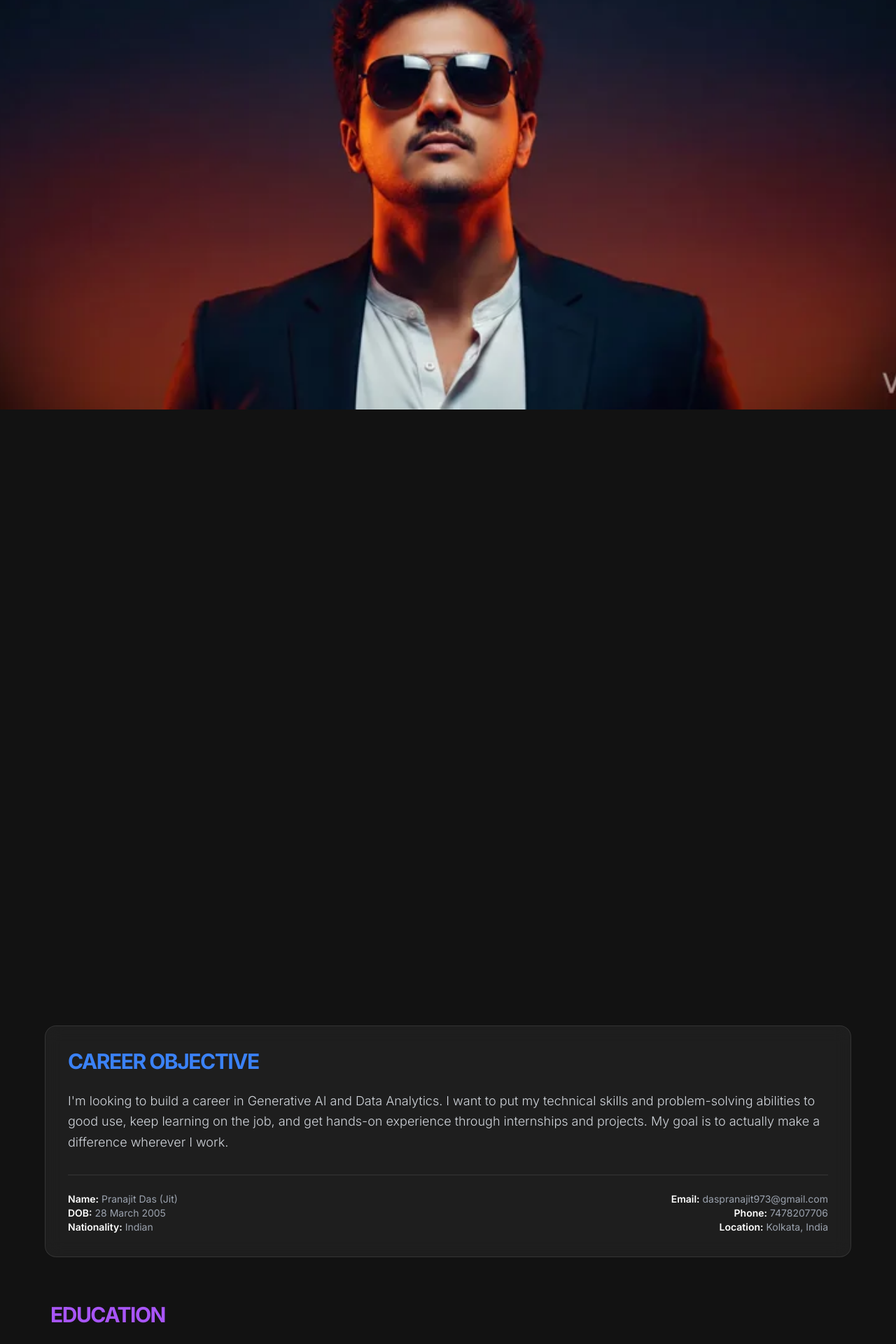
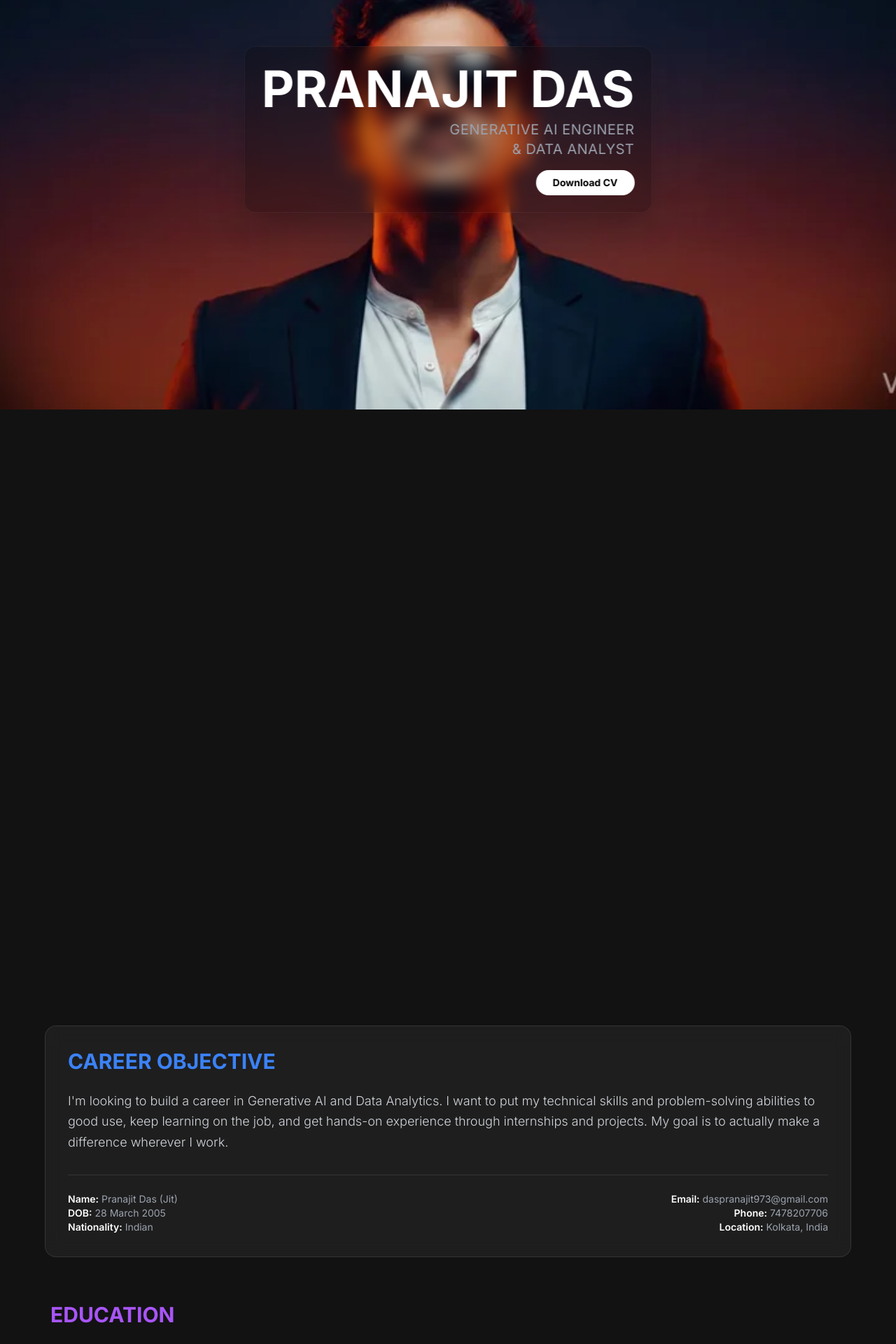
Before and after one commit to Pranajit01/scrolly-portfolio, a Next.js app: page / in a window 1280 px wide. Shown: the part 215-2135 px from the top of the page at 70% size. Built offline with nearby package versions, Linux system fonts and the light colour scheme.

Commit message:
fix(ui): improve layout sync and typography readability

```diff
--- a/components/Overlay.tsx
+++ b/components/Overlay.tsx
@@ -3,46 +3,38 @@
 import { motion, useScroll, useTransform } from "framer-motion";
 import { useRef } from "react";
 
-export default function Overlay() {
-    const { scrollYProgress } = useScroll();
-
-    const opacity1 = useTransform(scrollYProgress, [0, 0.2], [1, 1]);
-    // Opacity logic might not be needed if we want it to stay visible, just move.
-    // Actually, user wants it to stick. So let's keep it opacity 1 mostly, maybe fade out others.
-
-    // Move Name/Role from Center to Top Right
-    // Define the "end" state as fixed top-0 right-0 but we use transforms.
-    // Let's use fixed positioning changes via motion values or standard CSS with layout animation.
-    // A simple way: animate `top`, `left`, `transform`.
-    // Initial: top: 50%, left: 50%, translate(-50%, -50%)
-    // Final: top: 2rem, left: auto (can't animate auto), right: 2rem, translate(0, 0)
-    // Framer motion `layout` prop is good for this but might be jumpy with scroll.
-    // Let's use `top` and `left` percentages.
-
+export default function Overlay({ scrollYProgress }: { scrollYProgress: any }) {
+    // 1. Name/Role Animation
+    // Moves from Center (initial) to Top-Right (scroll 0.2)
     const top = useTransform(scrollYProgress, [0, 0.2], ["50%", "5%"]);
-    const left = useTransform(scrollYProgress, [0, 0.2], ["50%", "85%"]); // Move towards right
-    const scale = useTransform(scrollYProgress, [0, 0.2], [1, 0.6]); // Shrink a bit
-    const x = useTransform(scrollYProgress, [0, 0.2], ["-50%", "0%"]); // Remove centering offset
+    const left = useTransform(scrollYProgress, [0, 0.2], ["50%", "85%"]);
+    const scale = useTransform(scrollYProgress, [0, 0.2], [1, 0.6]);
+    const x = useTransform(scrollYProgress, [0, 0.2], ["-50%", "0%"]);
     const y = useTransform(scrollYProgress, [0, 0.2], ["-50%", "0%"]);
 
-    // Fade out other sections as we scroll
+    // Sticky Name Fade Out at the end (so it doesn't overlap next section)
+    const nameOpacity = useTransform(scrollYProgress, [0.8, 0.95], [1, 0]);
+
+    // 2. Middle Text Fade In/Out
     const opacity2 = useTransform(scrollYProgress, [0.3, 0.4, 0.6, 0.7], [0, 1, 1, 0]);
     const y2 = useTransform(scrollYProgress, [0.3, 0.7], [50, -50]);
 
+    // 3. Bottom Text Fade In/Out
     const opacity3 = useTransform(scrollYProgress, [0.7, 0.8, 0.95], [0, 1, 0]);
     const y3 = useTransform(scrollYProgress, [0.7, 1], [50, 0]);
 
     return (
-        <div className="absolute top-0 left-0 w-full h-full pointer-events-none z-10">
+        <div className="absolute top-0 left-0 w-full h-full pointer-events-none z-10 overflow-hidden">
             {/* Sticky Name & Role */}
             <motion.div
-                style={{ top, left, x, y, scale }}
+                style={{ top, left, x, y, scale, opacity: nameOpacity }}
                 className="fixed z-50 flex flex-col items-center md:items-end text-center md:text-right w-max origin-top-right p-6 rounded-2xl bg-black/20 backdrop-blur-md border border-white/5 shadow-2xl transition-all"
             >
-                <h1 className="text-4xl md:text-7xl font-bold tracking-tighter text-white mix-blend-difference whitespace-nowrap">
+                {/* Fixed typography: removed tracking-tighter, added toggle for mobile size */}
+                <h1 className="text-3xl md:text-7xl font-bold tracking-normal text-white mix-blend-difference whitespace-nowrap">
                     PRANAJIT DAS
                 </h1>
-                <p className="text-sm md:text-xl text-gray-400 mt-2 tracking-widest uppercase">
+                <p className="text-sm md:text-xl text-gray-400 mt-2 tracking-wide uppercase">
                     Generative AI Engineer <br /> & Data Analyst
                 </p>
                 <a
@@ -57,12 +49,12 @@ export default function Overlay() {
             {/* Section 2 */}
             <motion.div
                 style={{ opacity: opacity2, y: y2 }}
-                className="fixed top-1/2 left-4 md:left-20 -translate-y-1/2 max-w-lg"
+                className="fixed top-1/2 left-4 md:left-20 -translate-y-1/2 max-w-[90%] md:max-w-lg"
             >
-                <h2 className="text-3xl md:text-5xl font-bold text-white leading-tight">
+                <h2 className="text-2xl md:text-5xl font-bold text-white leading-tight tracking-wide">
                     Turning knowledge into <span className="text-blue-500">real-world action</span>.
                 </h2>
-                <p className="text-base md:text-lg text-gray-400 mt-6">
+                <p className="text-sm md:text-lg text-gray-400 mt-6 leading-relaxed">
                     &quot;AI isn&apos;t replacing skills—it&apos;s amplifying them for those who know how to use it right.&quot;
                 </p>
             </motion.div>
@@ -70,12 +62,12 @@ export default function Overlay() {
             {/* Section 3 */}
             <motion.div
                 style={{ opacity: opacity3, y: y3 }}
-                className="fixed top-1/2 right-4 md:right-20 -translate-y-1/2 max-w-lg text-right"
+                className="fixed top-1/2 right-4 md:right-20 -translate-y-1/2 max-w-[90%] md:max-w-lg text-right"
             >
-                <h2 className="text-3xl md:text-5xl font-bold text-white leading-tight">
+                <h2 className="text-2xl md:text-5xl font-bold text-white leading-tight tracking-wide">
                     Building intelligent <span className="text-purple-500">systems</span>.
                 </h2>
-                <p className="text-base md:text-lg text-gray-400 mt-6">
+                <p className="text-sm md:text-lg text-gray-400 mt-6 leading-relaxed">
                     Aspiring to create solutions in business, education, and society.
                 </p>
             </motion.div>
--- a/components/ProfileDetails.tsx
+++ b/components/ProfileDetails.tsx
@@ -67,7 +67,7 @@ const references = [
 
 export default function ProfileDetails() {
     return (
-        <section className="relative w-full py-20 px-4 md:px-12 bg-[#121212] text-white">
+        <section className="relative w-full py-20 px-4 md:px-12 bg-[#121212] text-white z-10">
             <div className="max-w-6xl mx-auto space-y-16">
 
                 {/* Career Objective / About Me */}
@@ -77,7 +77,7 @@ export default function ProfileDetails() {
                     viewport={{ once: true }}
                     className="p-8 rounded-2xl bg-white/5 border border-white/10 backdrop-blur-md hover:bg-white/10 transition-colors"
                 >
-                    <h2 className="text-3xl font-bold tracking-tighter text-blue-500 mb-6">
+                    <h2 className="text-3xl font-bold tracking-normal text-blue-500 mb-6">
                         CAREER OBJECTIVE
                     </h2>
                     <div className="text-lg text-gray-300 leading-relaxed font-light">
@@ -103,7 +103,7 @@ export default function ProfileDetails() {
                     whileInView={{ opacity: 1, y: 0 }}
                     viewport={{ once: true }}
                 >
-                    <h2 className="text-3xl font-bold tracking-tighter text-purple-500 mb-8 ml-2">
+                    <h2 className="text-3xl font-bold tracking-normal text-purple-500 mb-8 ml-2">
                         EDUCATION
                     </h2>
                     <div className="grid grid-cols-1 gap-6">
@@ -132,7 +132,7 @@ export default function ProfileDetails() {
                         viewport={{ once: true }}
                         className="space-y-6"
                     >
-                        <h2 className="text-3xl font-bold tracking-tighter text-green-500 ml-2">
+                        <h2 className="text-3xl font-bold tracking-normal text-green-500 ml-2">
                             SKILLS
                         </h2>
                         <div className="p-6 rounded-2xl bg-white/5 border border-white/10 backdrop-blur-md h-full hover:border-green-500/30 transition-colors">
@@ -160,7 +160,7 @@ export default function ProfileDetails() {
                         viewport={{ once: true }}
                         className="space-y-6"
                     >
-                        <h2 className="text-3xl font-bold tracking-tighter text-yellow-500 ml-2">
+                        <h2 className="text-3xl font-bold tracking-normal text-yellow-500 ml-2">
                             CERTIFICATIONS
                         </h2>
                         <div className="p-6 rounded-2xl bg-white/5 border border-white/10 backdrop-blur-md h-full hover:border-yellow-500/30 transition-colors">
@@ -189,7 +189,7 @@ export default function ProfileDetails() {
                     whileInView={{ opacity: 1, y: 0 }}
                     viewport={{ once: true }}
                 >
-                    <h2 className="text-3xl font-bold tracking-tighter text-pink-500 mb-8 ml-2">
+                    <h2 className="text-3xl font-bold tracking-normal text-pink-500 mb-8 ml-2">
                         REFERENCES
                     </h2>
                     <div className="grid gap-6 md:grid-cols-2">
--- a/components/ScrollyCanvas.tsx
+++ b/components/ScrollyCanvas.tsx
@@ -133,7 +133,7 @@ export default function ScrollyCanvas() {
                     </div>
                 )}
                 <canvas ref={canvasRef} className="block w-full h-full" />
-                <Overlay />
+                <Overlay scrollYProgress={scrollYProgress} />
             </div>
         </div>
     );
```
